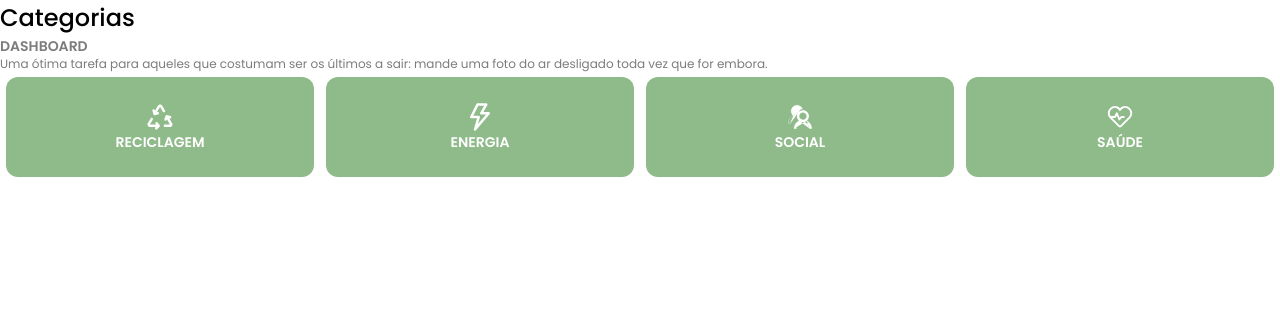
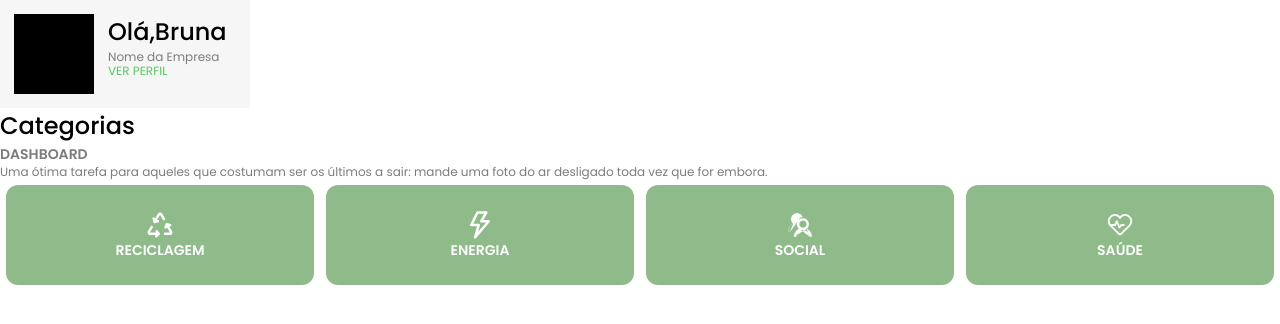
Before and after one commit to brunaportelaa/plataforma-esg-react, a React (Create React App) app: page / in a window 1280 px wide. Shown: the top 324 px of the page. Built offline with nearby package versions, Linux system fonts and the light colour scheme.

Commit message:
Criados componentes do  UserInfo

```diff
--- a/package.json
+++ b/package.json
@@ -3,6 +3,10 @@
   "version": "0.1.0",
   "private": true,
   "dependencies": {
+    "@emotion/react": "^11.10.6",
+    "@emotion/styled": "^11.10.6",
+    "@mui/icons-material": "^5.11.16",
+    "@mui/material": "^5.12.0",
     "@testing-library/jest-dom": "^5.16.5",
     "@testing-library/react": "^13.4.0",
     "@testing-library/user-event": "^13.5.0",
--- /dev/null
+++ b/src/common-components/ButtonLink/ButtonLink.js
@@ -0,0 +1,9 @@
+import styled from 'styled-components'
+import { Colors, FontSizes, TextTransform, Spaces } from '../../shared/DesignTokens'
+
+export const ButtonLink = styled.a`
+    color: ${Colors.HIGHLIGHT_GREEN};
+    font-size: ${FontSizes.ONE_HALF};
+    text-transform: ${TextTransform.UPPERCASE};
+    margin-top: ${Spaces.ONE};
+`
--- /dev/null
+++ b/src/components/SideMenu/SideMenu.js
@@ -0,0 +1,18 @@
+import styled from "styled-components"
+import { Colors, Spaces } from "../../shared/DesignTokens"
+import { UserInfo } from "../UserInfo/UserInfo"
+
+export const SidebarNav = () => {
+
+    const SidebarDiv = styled.div`
+        width: 250px;
+        padding: ${Spaces.ONE_HALF};
+        background-color: ${Colors.GREY_100};
+        `
+
+    return (
+        <SidebarDiv>
+            <UserInfo />
+        </SidebarDiv>
+    )
+}
--- /dev/null
+++ b/src/components/UserInfo/UserInfo.js
@@ -0,0 +1,32 @@
+import { BodyText } from "../../common-components/BodyText/BodyText";
+import { HeadingOne } from "../../common-components/HeadingOne/HeadingOne"
+import { Flex, Box } from "reflexbox";
+import styled from "styled-components";
+import { Spaces } from "../../shared/DesignTokens";
+import { ButtonLink } from "../../common-components/ButtonLink/ButtonLink";
+
+
+const UserAvatar = styled.div`
+    width: 80px;
+    height: 80px;
+    background-color: #000000;
+    border-color: #FF0000;
+    margin-right: ${Spaces.ONE_HALF};
+`;
+
+export const UserInfo = () => {
+    return (
+
+    <Flex>
+    <Box>
+        <UserAvatar/>
+    </Box>
+    <Box>
+    <HeadingOne>Olá,Bruna</HeadingOne>
+    <BodyText>Nome da Empresa</BodyText>
+    <ButtonLink>Ver Perfil</ButtonLink>
+    </Box>
+    </Flex>
+
+    )
+};
--- a/src/screens/Home/Home.js
+++ b/src/screens/Home/Home.js
@@ -2,9 +2,12 @@ import { BodyText } from '../../common-components/BodyText/BodyText'
 import { HeadingOne } from '../../common-components/HeadingOne/HeadingOne'
 import { HeadingTwo } from '../../common-components/HeadingTwo/HeadingTwo'
 import { CategoriaItem } from '../../components/CategoriaItem/CategoriaItem'
+import { SidebarNav } from '../../components/SideMenu/SideMenu'
 
 export function Home() {
     return (
+    <>
+    <SidebarNav />
     <div>
     <HeadingOne>Categorias</HeadingOne>
     <HeadingTwo>Dashboard</HeadingTwo>
@@ -12,5 +15,6 @@ export function Home() {
 mande uma foto do ar desligado toda vez que for embora.</BodyText>
     <CategoriaItem />
     </div>
+    </>
     )
 }
```
Also changed, not shown: src/assets/user-avatar.svg (added), 1 other file (tests, documents, lock files or other folders).
